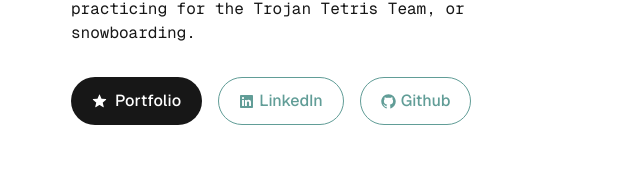
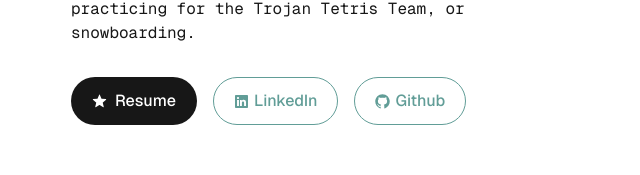
Before and after one commit to BryceTobiano/personal-website, a Next.js app: page / in a window 1280 px wide. Shown: the part 491-666 px from the top of the page, without its empty margins (313-953 px from the left). Built offline with nearby package versions, Linux system fonts and the light colour scheme.

Commit message:
Added Resume

```diff
--- a/src/app/page.js
+++ b/src/app/page.js
@@ -18,13 +18,21 @@ export default function Home() {
         </div>
 
         <div className={styles.ctas}>
-          <Link
+          {/* <Link
             href="/portfolio"
             rel="noopener noreferrer"
             className={styles.primary}
           >
             <StarFilledIcon/>
             <span>Portfolio</span>
+          </Link> */}
+          <Link
+            href="/BryceTobianoResume.pdf"
+            rel="noopener noreferrer"
+            className={styles.primary}
+          >
+            <StarFilledIcon/>
+            <span>Resume</span>
           </Link>
           <Link
             href="https://www.linkedin.com/in/brycetobiano"
```
Also changed, not shown: 1 other file (tests, documents, lock files or other folders).
